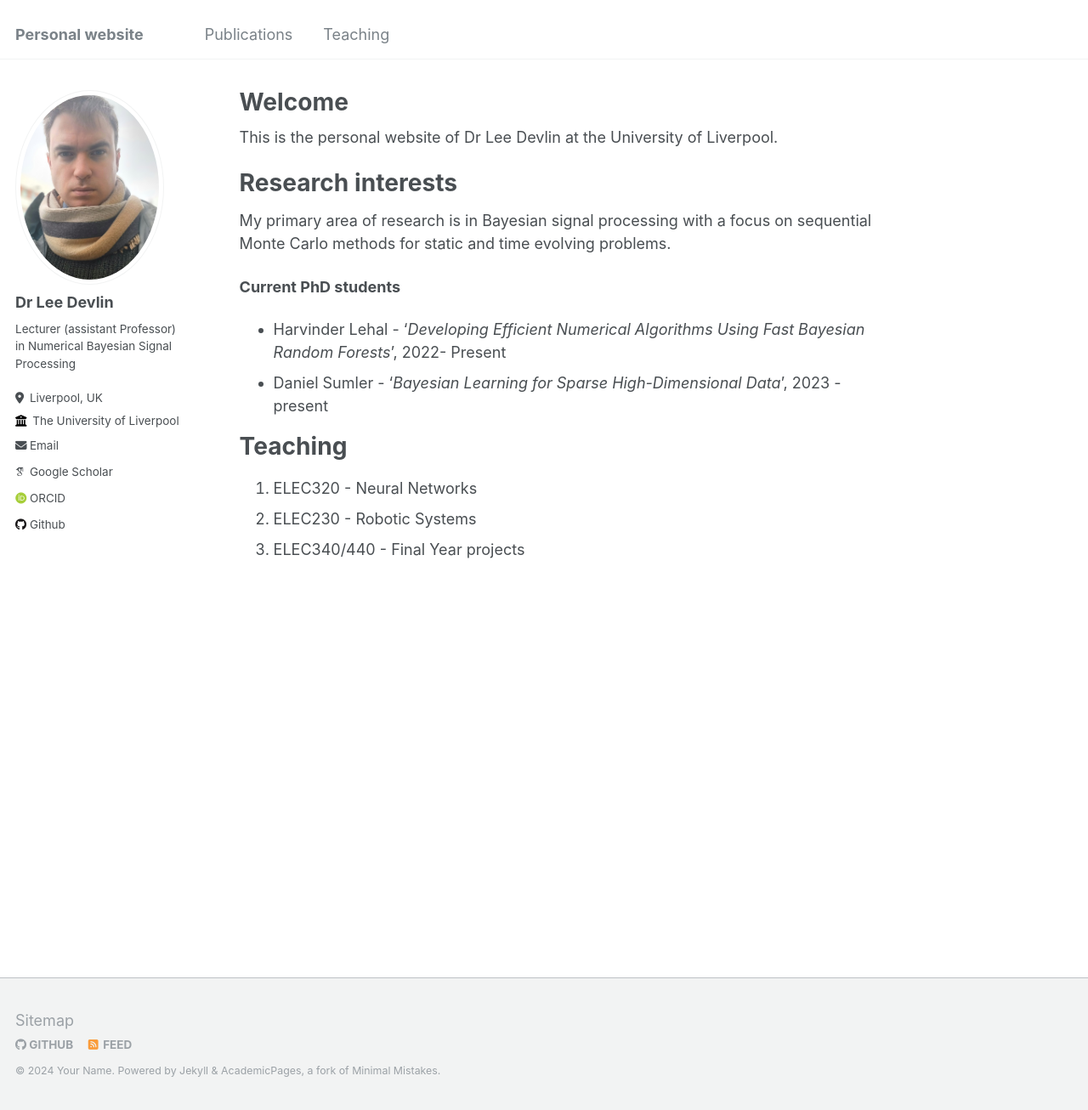
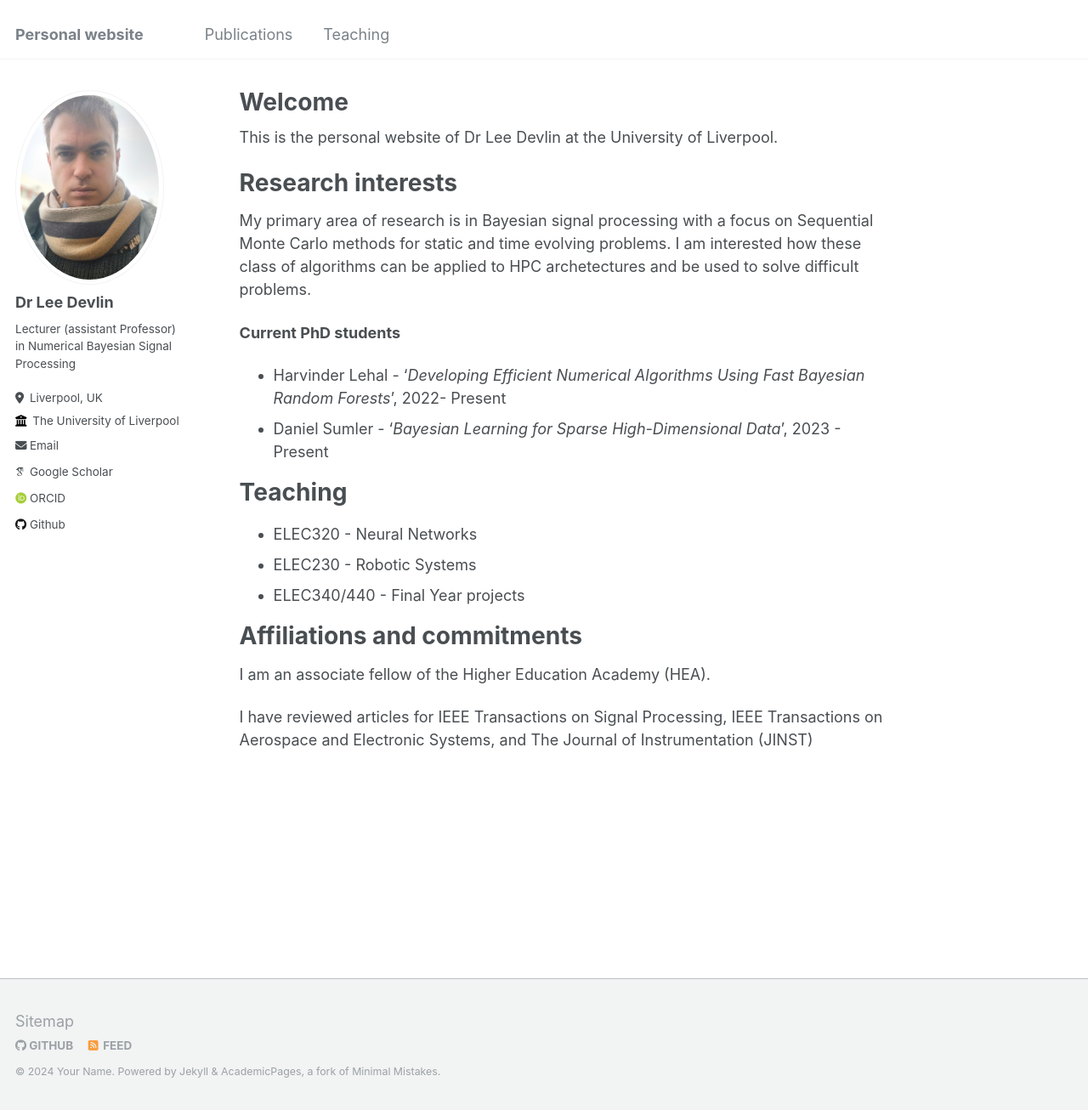
Before and after one commit to LJDevlin/LJDevlin.github.io, a Jekyll site: the page built from _pages/about.md, in a window 1280 px wide and 1306 px high. Shown: the whole window at 85% size. Built offline with Jekyll 4.4.1, drawn with Linux system fonts in a browser that asks for light colours; some web fonts are replaced.

Commit message:
Changes to about me and publications

```diff
--- a/_pages/about.md
+++ b/_pages/about.md
@@ -11,14 +11,20 @@ This is the personal website of Dr Lee Devlin at the University of Liverpool.
 
 Research interests
 ======
-My primary area of research is in Bayesian signal processing with a focus on sequential Monte Carlo methods for static and time evolving problems.
+My primary area of research is in Bayesian signal processing with a focus on Sequential Monte Carlo methods for static and time evolving problems. I am interested how these class of algorithms can be applied to HPC archetectures and be used to solve difficult problems.
 
 **Current PhD students**
 * Harvinder Lehal - '_Developing Efficient Numerical Algorithms Using Fast Bayesian Random Forests_',  2022- Present
-* Daniel Sumler - '_Bayesian Learning for Sparse High-Dimensional Data_', 2023 - present
+* Daniel Sumler - '_Bayesian Learning for Sparse High-Dimensional Data_', 2023 - Present
 
 Teaching
 ======
-1. ELEC320 - Neural Networks
-2. ELEC230 - Robotic Systems
-3. ELEC340/440 - Final Year projects
+* ELEC320 - Neural Networks
+* ELEC230 - Robotic Systems
+* ELEC340/440 - Final Year projects
+
+Affiliations and commitments
+======
+I am an associate fellow of the Higher Education Academy (HEA).
+
+I have reviewed articles for IEEE Transactions on Signal Processing, IEEE Transactions on Aerospace and Electronic Systems, and The Journal of Instrumentation (JINST)
```
Also changed, not shown: _publications/2009-10-01-paper-title-number-1.md (+3 -4 lines).
